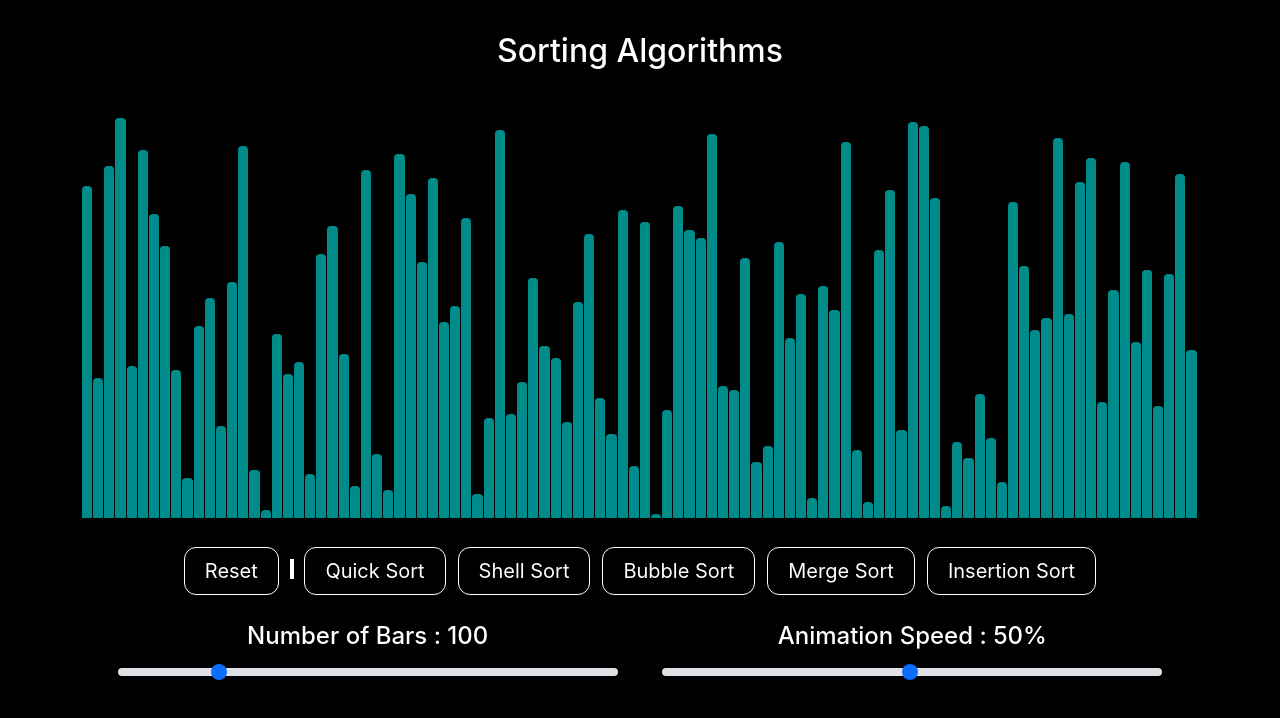
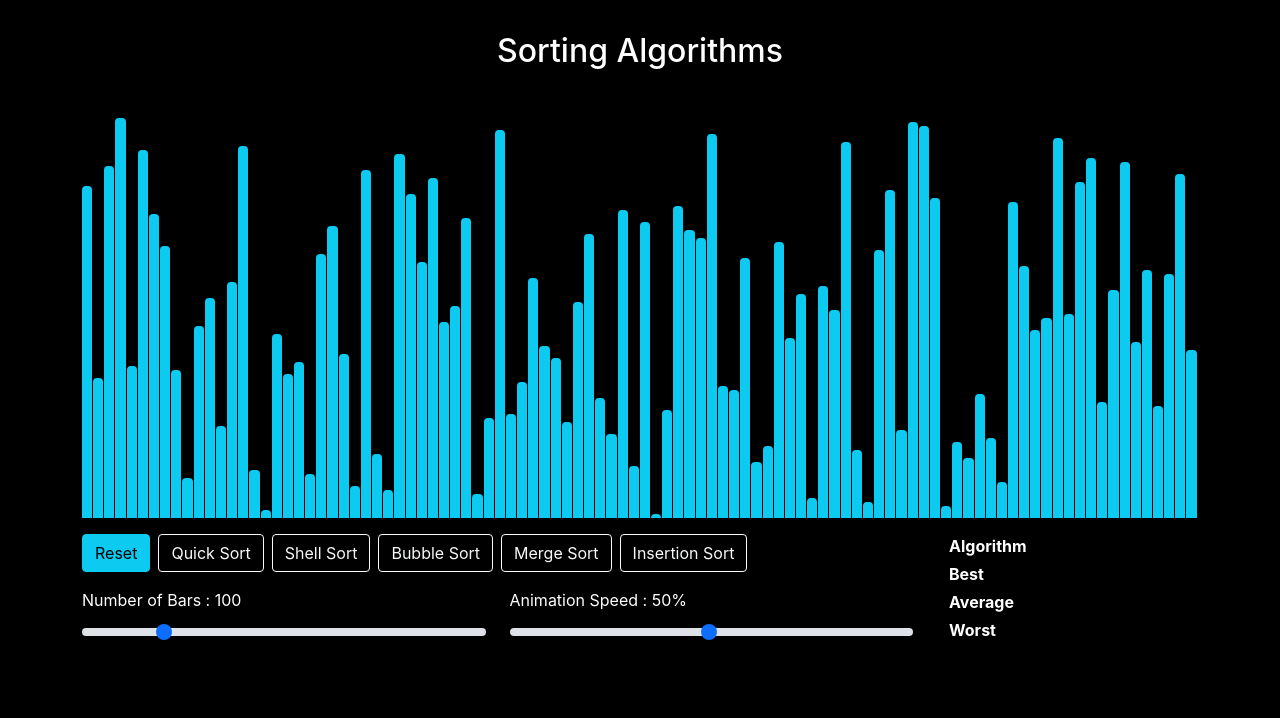
Before and after one commit to anish-kondepudi/AlgorithmVisualizer, a React (Create React App) app in the folder algorithm_visualizer/: page /sorting in a window 1280 px wide. Shown: the top 718 px of the page. Built offline with nearby package versions, Linux system fonts and the light colour scheme.

Commit message:
sorting page UI changed

```diff
--- a/algorithm_visualizer/src/index.css
+++ b/algorithm_visualizer/src/index.css
@@ -7,6 +7,7 @@ body {
   -moz-osx-font-smoothing: grayscale;
 
   background-color: black;
+  color: white;
 }
 
 code {
--- a/algorithm_visualizer/src/pages/SortingPage.css
+++ b/algorithm_visualizer/src/pages/SortingPage.css
@@ -1,39 +1,9 @@
-
 .sortingPage .title {
 	color: white;
 	text-align: center;
 	font-size: 2em;
 	margin-top: 1em;
 	margin-bottom: 1.5em;
-}
-
-.sortingPage .buttons-bar {
-	text-align: center;
-	margin-bottom: 2em;
-	margin-top: 2%;
-}
-
-.sortingPage .divider {
-  	border-left: .3em solid white;
-	margin-left: .3em;
-	margin-right: .3em;
-}
-
-.sortingPage .btn {
-	color: white;
-	background-color: transparent;
-	border-color: white;
-	border-radius: 12px;
-	padding: .4em 1em;
-	margin: .3em .3em;
-	border-width: 1.8px;
-	font-size: 1.25em;
-}
-
-.sortingPage .btn:hover {
-	color: black;
-	background-color: white;
-	border-color: black;
 }
 
 .sortingPage .bars-container {
@@ -45,67 +15,8 @@
 }
 
 .sortingPage .bar {
-	background-color: DarkCyan;
+	background-color: #0dcaf0;
 	border-radius: 4px 4px 0 0;
 	margin-right: 1px;
 	width: 100%;
 }
-
-.sortingPage .sliders-container {
-	display: flex;
-  justify-content: center;
-  align-items: center;
-  margin-top: -1%;
-}
-
-.sortingPage .slider-container {
-	display: inline-block;
-	margin: 0 2%;
-}
-
-.sortingPage .sliders-container h4 {
-	margin-bottom: 2%;
-	color:  white;
-	text-align: center;
-}
-
-.sortingPage label {
-	color: white;
-}
-
-.sortingPage input {
-	width: 500px;
-}
-
-.sorting-info-container {
-	display: flex;
-  justify-content: center;
-  align-items: center;
-  margin-top:  30px;
-}
-
-.algorithm-name {
-	margin-right: 30px;
-}
-
-.algorithm-name h2 {
-	color: white;
-	text-align: center;
-}
-
-.bigO-container {
-	margin-left: 30px;
-}
-
-.bigO-container h2 {
-	color: white;
-	display: inline-block;
-	margin-right: 10px;
-}
-
-.separator {
-  border-left: 6px solid white;
-  height: 140px;
-  left: 50%;
-  top: 0;
-}
--- a/algorithm_visualizer/src/pages/SortingPage.js
+++ b/algorithm_visualizer/src/pages/SortingPage.js
@@ -2,21 +2,17 @@ import { useState, useEffect } from "react"
 import { bubbleSortAnimation, insertionSortAnimation, quickSortAnimation, shellSortAnimation, mergeSortAnimation } from "./sort_components/sortingAlgorithms.js"
 import "./SortingPage.css";
 
-const DEFAULT_COLOR = "DarkCyan";
-const SORTED_COLOR = "Green";
-const SWAP_COLOR = "Red";
+const DEFAULT_COLOR = "#0dcaf0";
+const SORTED_COLOR = "#28a745";
+const SWAP_COLOR = "#dc3545";
 const HEIGHT = 50;
 
 export const SortingPage = () => {
 
   const [prevTimeout, setPrevTimeout] = useState(0);
-  const [timeComplexity, setTimeComplexity] = useState();
+  const [timeComplexity, setTimeComplexity] = useState({algo: '', best: '', avg: '', worst: ''});
   const [numberOfBars, setNumberOfBars] = useState(100);
   const [speed, setSpeed] = useState(50);
-
-  useEffect(() => {
-    resetArray();
-  }, []);
 
   // Clears all setTimeout()'s [Hack]
   const clearAllTimeouts = () => {
@@ -62,7 +58,7 @@ export const SortingPage = () => {
   const resetArray = () => {
     clearAllTimeouts();
 
-    setTimeComplexity(null);
+    setTimeComplexity({algo: '', best: '', avg: '', worst: ''});
 
     const array = randomArray();
 
@@ -86,6 +82,10 @@ export const SortingPage = () => {
 
     setArr(array);
   }
+
+  useEffect(() => {
+    resetArray();
+  }, []);
 
   const animate = (animations) => {
     const delay = 1000/numberOfBars * 3 * Math.pow(1/3,speed/50)
@@ -175,76 +175,79 @@ export const SortingPage = () => {
     animate(insertionSortAnimation(arr));
   }
 
-
-
   return (
     <div className="container sortingPage">
 
       <h1 className="title"> Sorting Algorithms </h1>
 
       {/* Dynamically sets bar heights */}
-      <div className="bars-container" style={{'height': `${HEIGHT}vh`}}>
+      <div className="bars-container mb-3" style={{'height': `${HEIGHT}vh`}}>
         {arr.map((value,index) =>
             <div className="bar" key={index} style={{'height': `${value}vh` }}></div>
         )}
       </div>
 
-      {/* Buttons to Start/Reset Sorting Visualizer */}
-      <div className="buttons-bar">
-        <button className="btn" onClick={() => {resetArray();}}>Reset</button>
-        <span className="divider"></span>
-        <button className="btn" onClick={() => {quickSort();}}>Quick Sort</button>
-        <button className="btn" onClick={() => {shellSort();}}>Shell Sort</button>
-        <button className="btn" onClick={() => {bubbleSort();}}>Bubble Sort</button>
-        <button className="btn" onClick={() => {mergeSort();}}>Merge Sort</button>
-        <button className="btn" onClick={() => {insertionSort();}}>Insertion Sort</button>
+      <div className="row gap-2">
+        <div className="col-md-12 col-lg-9">
+          <div className="mb-3 gap-2 d-flex justify-content-start flex-wrap">
+            <button className="btn btn-info" onClick={resetArray}>Reset</button>
+            <button className="btn btn-outline-light" onClick={quickSort}>Quick Sort</button>
+            <button className="btn btn-outline-light" onClick={shellSort}>Shell Sort</button>
+            <button className="btn btn-outline-light" onClick={bubbleSort}>Bubble Sort</button>
+            <button className="btn btn-outline-light" onClick={mergeSort}>Merge Sort</button>
+            <button className="btn btn-outline-light" onClick={insertionSort}>Insertion Sort</button>
           </div>
 
-      {/* Sliders to Adjust Number of Bars and Animation Speed */}
-      <div className="sliders-container">
-        <div className="slider-container">
-          <h4> Number of Bars : {numberOfBars} </h4>
-          <input onMouseDown={() => {
+          <div className="row">
+            <div className="col-sm-12 col-md-6">
+              <label className="form-label"> Number of Bars : {numberOfBars} </label>
+              <input type="range" step="1" min="5" max="500" defaultValue={numberOfBars} className="form-range"
+                onMouseDown={() => {
                   clearAllTimeouts();
                   resetColors();
-          }} onChange={(e) => {
+                }}
+                onChange={(e) => {
                   setNumberOfBars(e.target.value);
                   setArr(randomArray(e.target.value));
-          }} type="range" step="1" min="5" max="500" defaultValue={numberOfBars} className="form-range numberOfBars slider"></input>
+                }} />
             </div>
-        <div className="slider-container">
-          <h4> Animation Speed : {speed}%</h4>
-          <input onMouseDown={() => {
+            <div className="col-sm-12 col-md-6">
+              <label className="form-label"> Animation Speed : {speed}% </label>
+              <input type="range" step="1" min="1" max="100" defaultValue={speed} className="form-range"
+                onMouseDown={() => {
                   clearAllTimeouts();
                   resetColors();
-          }} onChange={(e) => {
+                }}
+                onChange={(e) => {
                   setSpeed(e.target.value);
-          }} type="range" step="1" min="1" max="100" defaultValue={speed} className="form-range speed slider"></input>
+                }} />
+            </div>
           </div>
         </div>
 
-      {/* Dynamically Time Complexities */}
-      {timeComplexity && <div className="sorting-info-container">
-        <div className="algorithm-name">
-          <h2>{ timeComplexity.algo }</h2>
-          <h2> Time Complexity </h2>
-        </div>
-        <div className="separator"></div>
-        <div className="bigO-container">
-          <div className="best-bigO">
-              <h2> Best: </h2>
-              <h2> { timeComplexity.best } </h2>
-          </div>
-          <div className="average-bigO">
-            <h2> Average: </h2>
-            <h2> { timeComplexity.avg } </h2>
-          </div>
-          <div className="worst-bigO">
-            <h2> Worst: </h2>
-            <h2> { timeComplexity.worst } </h2>
+        <div className="col">
+          <table className="table table-sm table-borderless text-white w-auto">
+            <tbody>
+              <tr>
+                <th className="pe-3 pt-0" scope="row">Algorithm</th>
+                <td className="pt-0">{ timeComplexity.algo }</td>
+              </tr>
+              <tr>
+                <th className="pe-3 pt-0" scope="row">Best</th>
+                <td className="pt-0">{ timeComplexity.best }</td>
+              </tr>
+              <tr>
+                <th className="pe-3 pt-0" scope="row">Average</th>
+                <td className="pt-0">{ timeComplexity.avg }</td>
+              </tr>
+              <tr>
+                <th className="pe-3 pt-0" scope="row">Worst</th>
+                <td className="pt-0">{ timeComplexity.worst }</td>
+              </tr>
+            </tbody>
+          </table>
         </div>
       </div>
-      </div> }
     </div>
   );
 }
```
Lines whose indentation alone changed are shown as unchanged.
